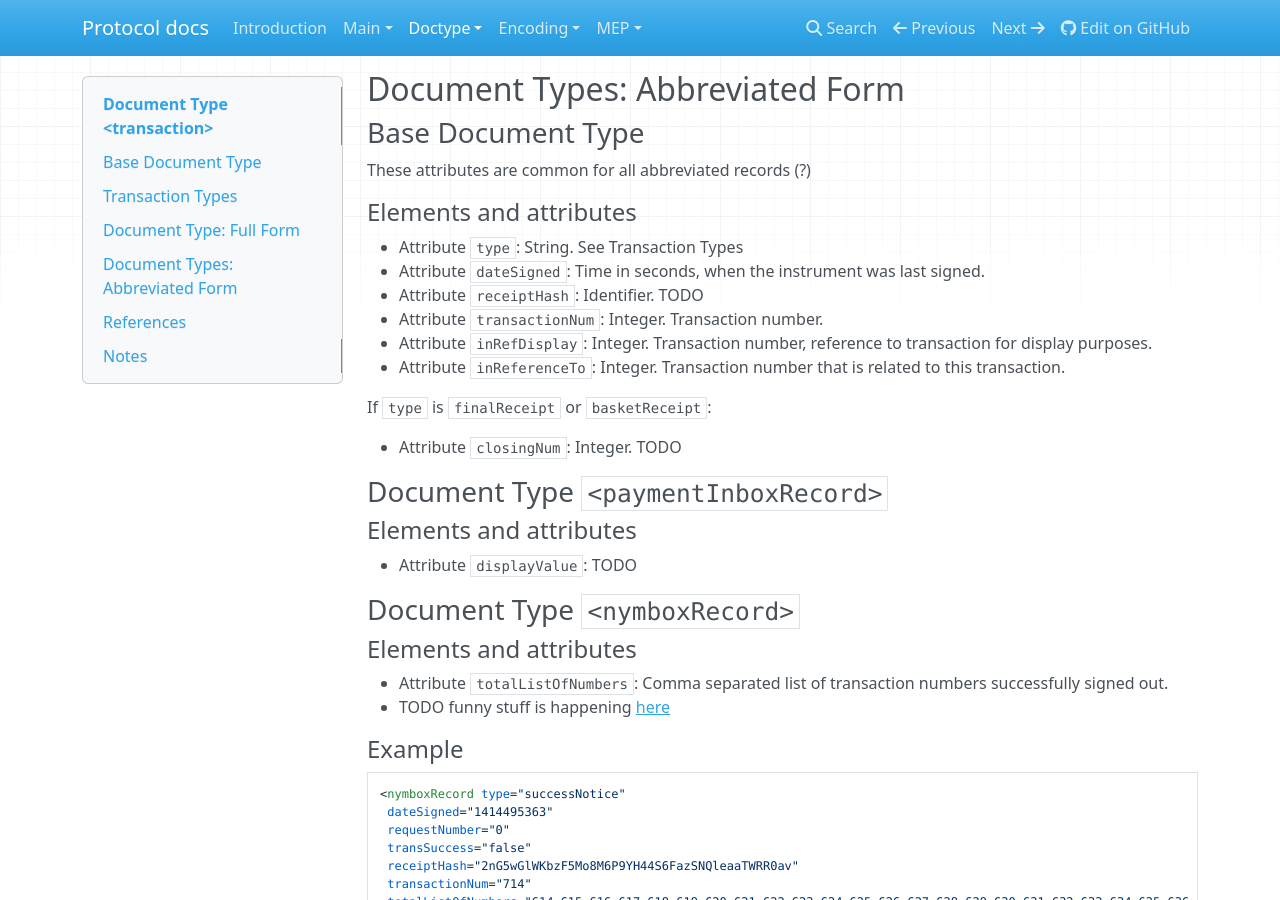
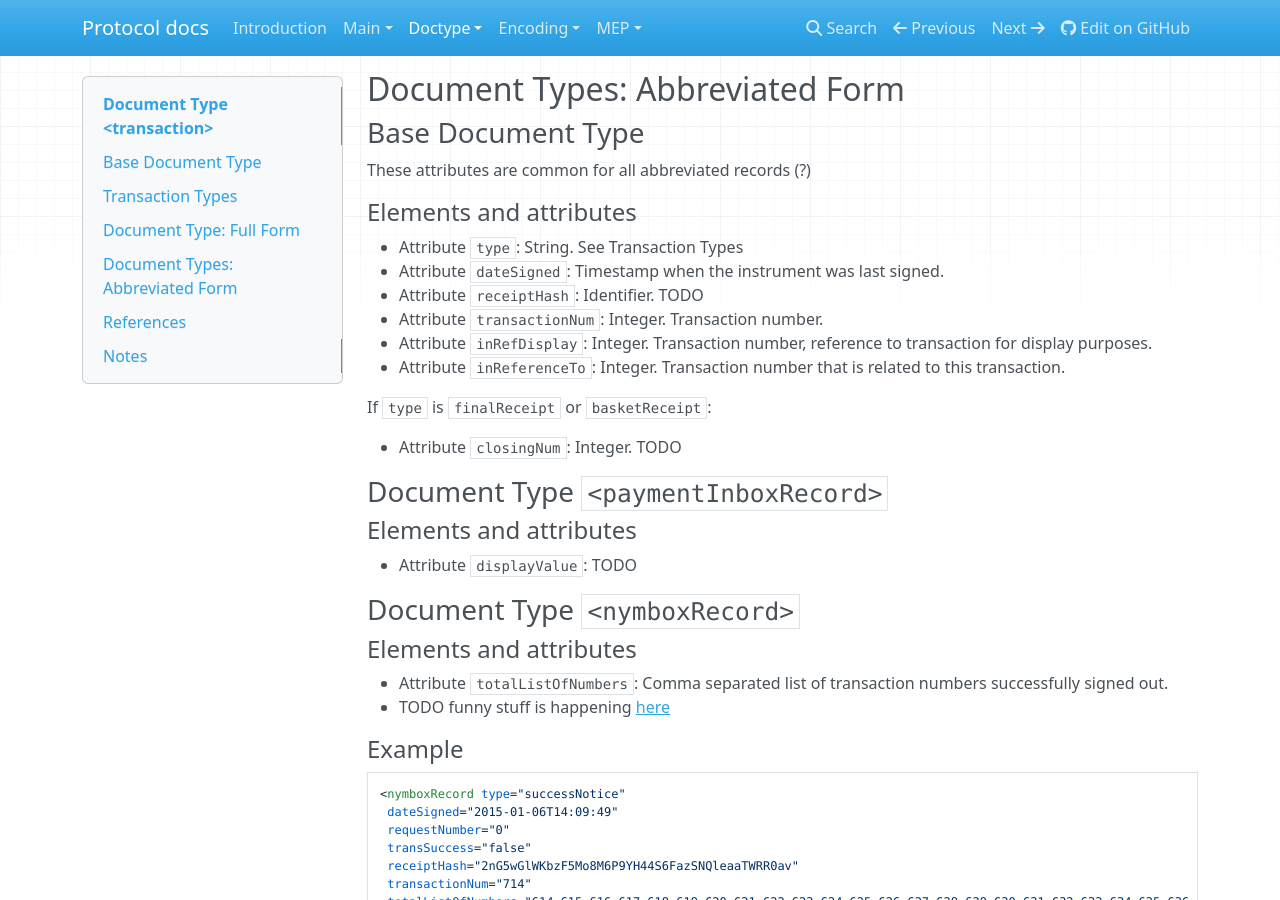
Before and after one commit to Open-Transactions/protocol-docs, an MkDocs documentation site: the page built from content/doctypes/transaction.md, in a window 1280 px wide and 900 px high, scrolled down 2134 px. Built offline with MkDocs 1.6.1, drawn with Linux system fonts in a browser that asks for light colours; nearby versions of some CDN libraries; old or Windows-style settings are respelled for this version of MkDocs; some of the changed text lies outside the part shown.

````diff
--- a/content/doctypes/transaction.md
+++ b/content/doctypes/transaction.md
@@ -31,7 +31,7 @@ full-form) and the [abbreviated form document types](#document-types-
 abbreviated-form).
 
 * Attribute `type`: String. See section _Transaction Types_.
-* Attribute `dateSigned`: Time. The date when the instrument was last signed.
+* Attribute `dateSigned`: Timestamp. The date when the instrument was last signed.
 * Attribute `accountID`: Identifier.
 * Attribute `nymID`: Identifier.
 * Attribute `notaryID`: Identifier.
@@ -115,7 +115,7 @@ These attributes are common for all abbreviated records (?)
 #### Elements and attributes
 
 * Attribute `type`: String. See Transaction Types
-* Attribute `dateSigned`: Time in seconds, when the instrument was last signed.
+* Attribute `dateSigned`: Timestamp when the instrument was last signed.
 * Attribute `receiptHash`: Identifier. TODO
 * Attribute `transactionNum`: Integer. Transaction number.
 * Attribute `inRefDisplay`: Integer. Transaction number, reference to transaction for display purposes.
@@ -143,7 +143,7 @@ If `type` is `finalReceipt` or `basketReceipt`:
 
 ```xml
 <nymboxRecord type="successNotice"
- dateSigned="1414495363"
+ dateSigned="2015-01-06T14:09:49"
  requestNumber="0"
  transSuccess="false"
  receiptHash="2nG5wGlWKbzF5Mo8M6P9YH44S6FazSNQleaaTWRR0av"
````
Also changed, not shown: content/DocumentTypes.md (+1 -1 lines), content/doctypes/account.md (+1 -1 lines).
